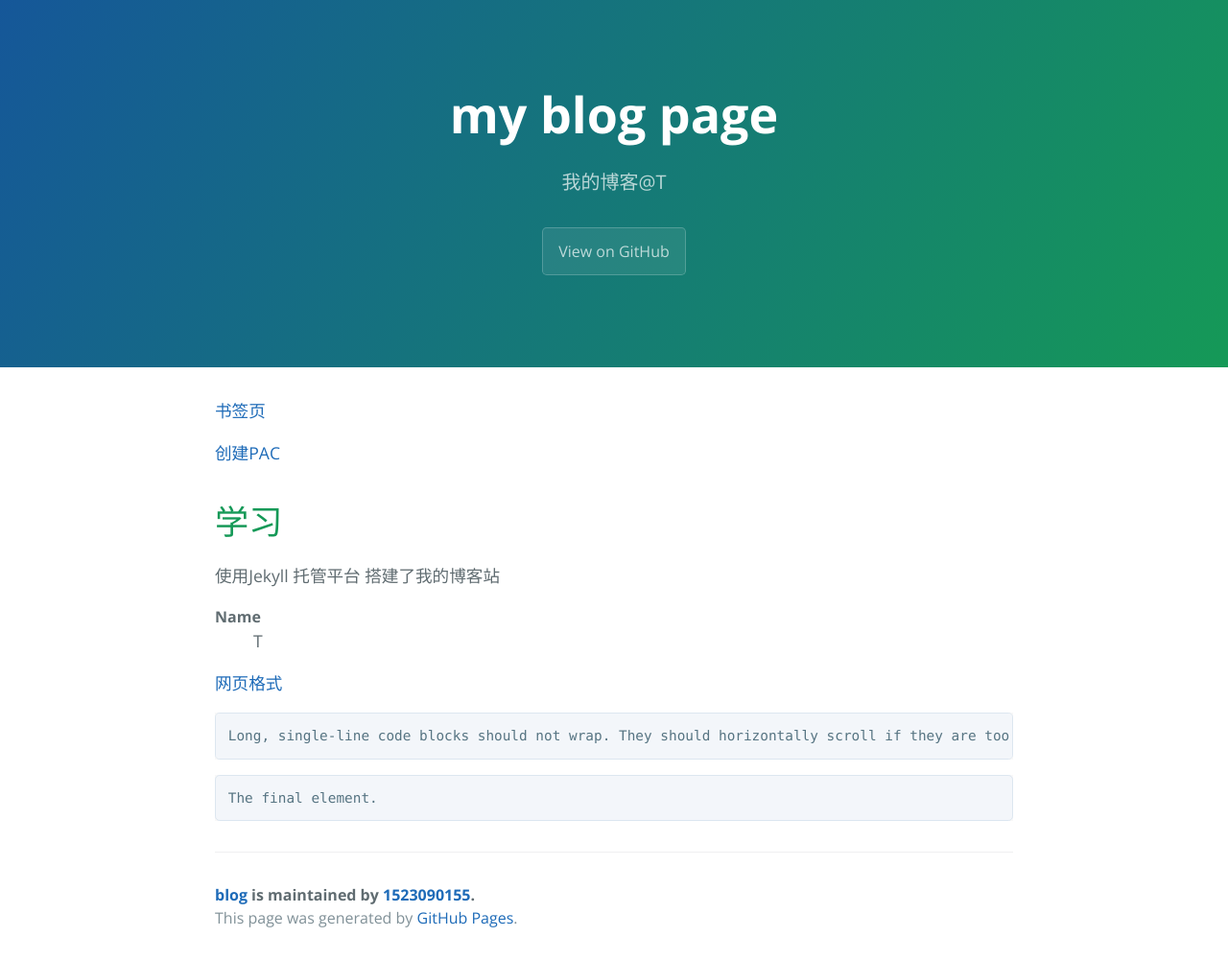
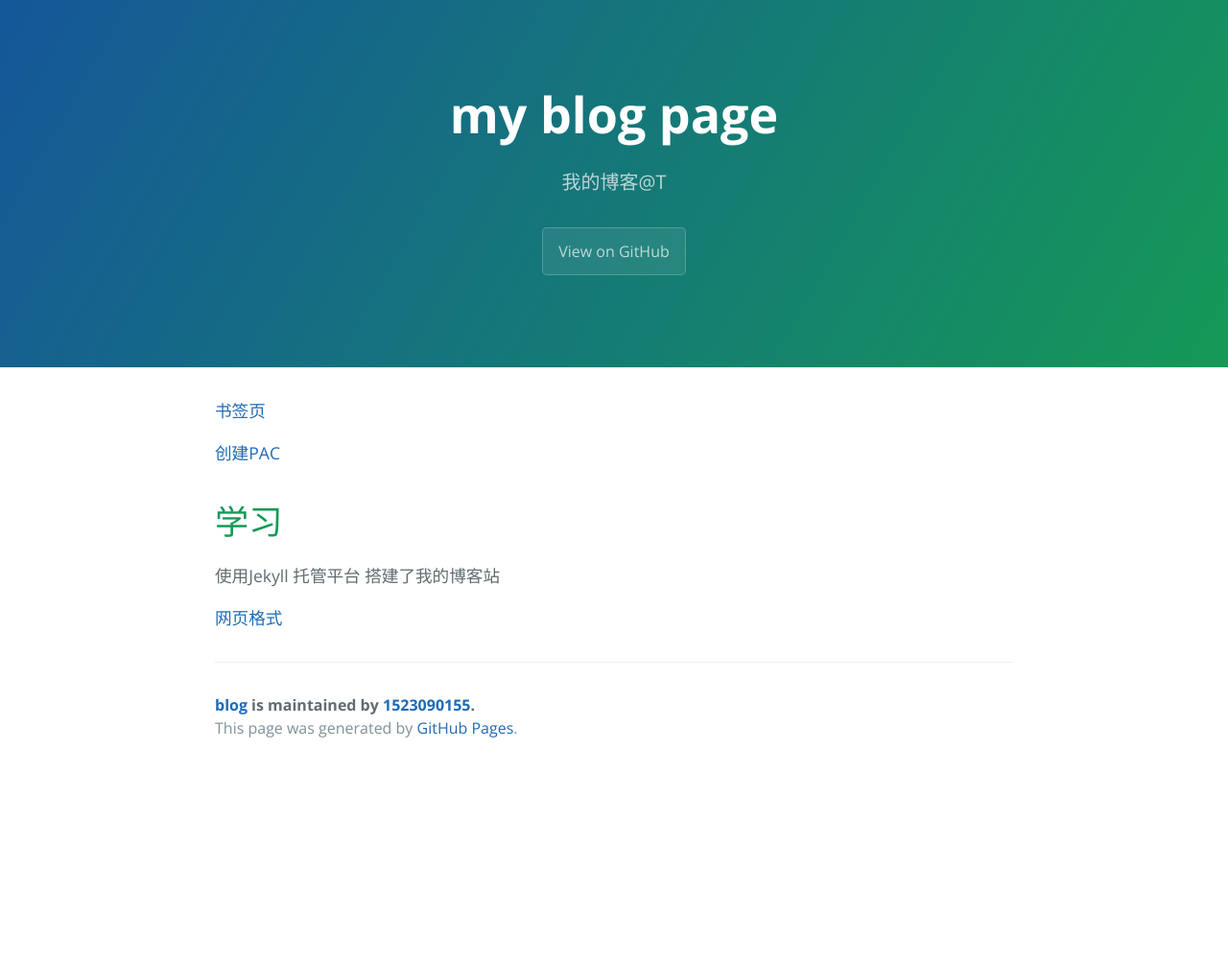
Before and after one commit to 1523090155/blog, a Jekyll site: the page built from index.md, in a window 1280 px wide. Shown: the whole page at 96% size. Built offline with Jekyll 4.4.1, drawn with Linux system fonts in a browser that asks for light colours; after the commit the page ends 900 px from its top, so only the background shows below that.

Commit message:
Update index.md

````diff
--- a/index.md
+++ b/index.md
@@ -14,17 +14,5 @@ layout: default
 使用Jekyll 托管平台 搭建了我的博客站
 
 
-<dl>
-<dt>Name</dt>
-<dd>T</dd>
-</dl>
 
 [网页格式](./another-page.html)
-
-```
-Long, single-line code blocks should not wrap. They should horizontally scroll if they are too long. This line should be long enough to demonstrate this.
-```
-
-```
-The final element.
-```
````
